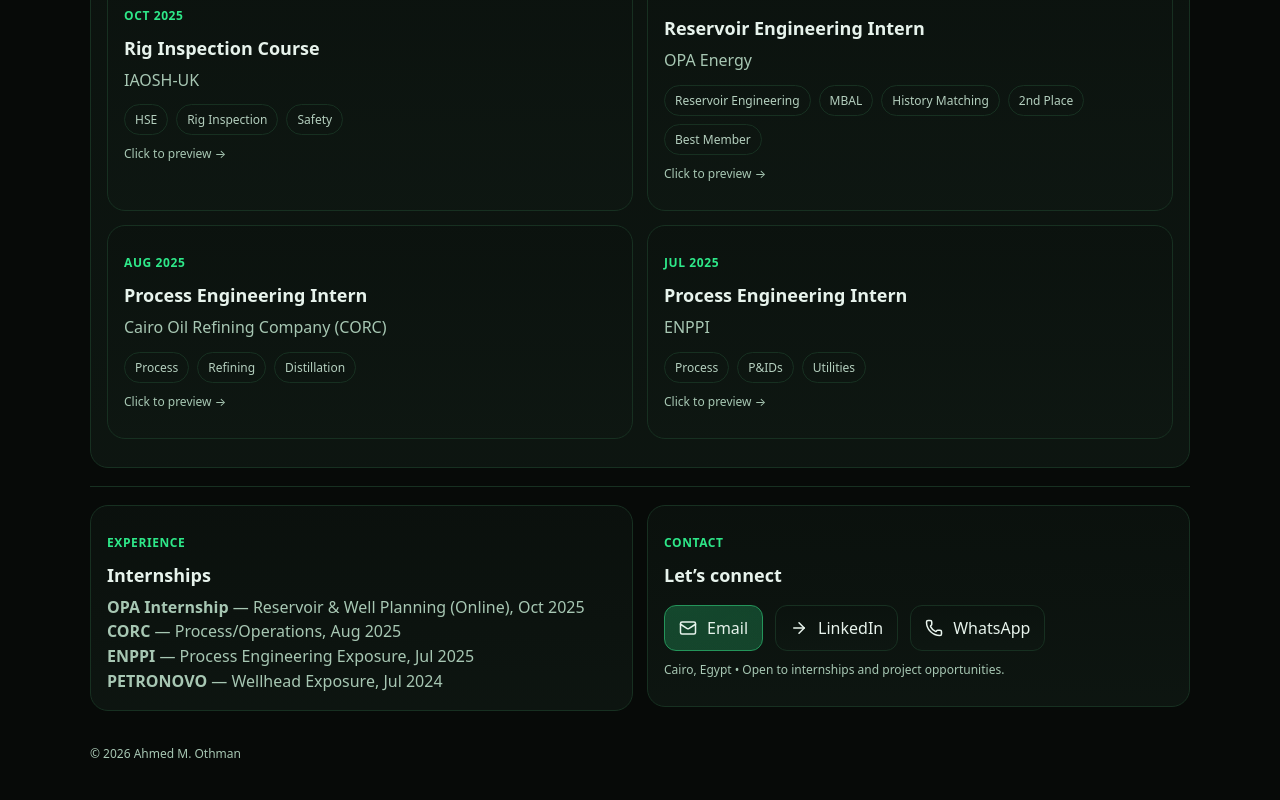
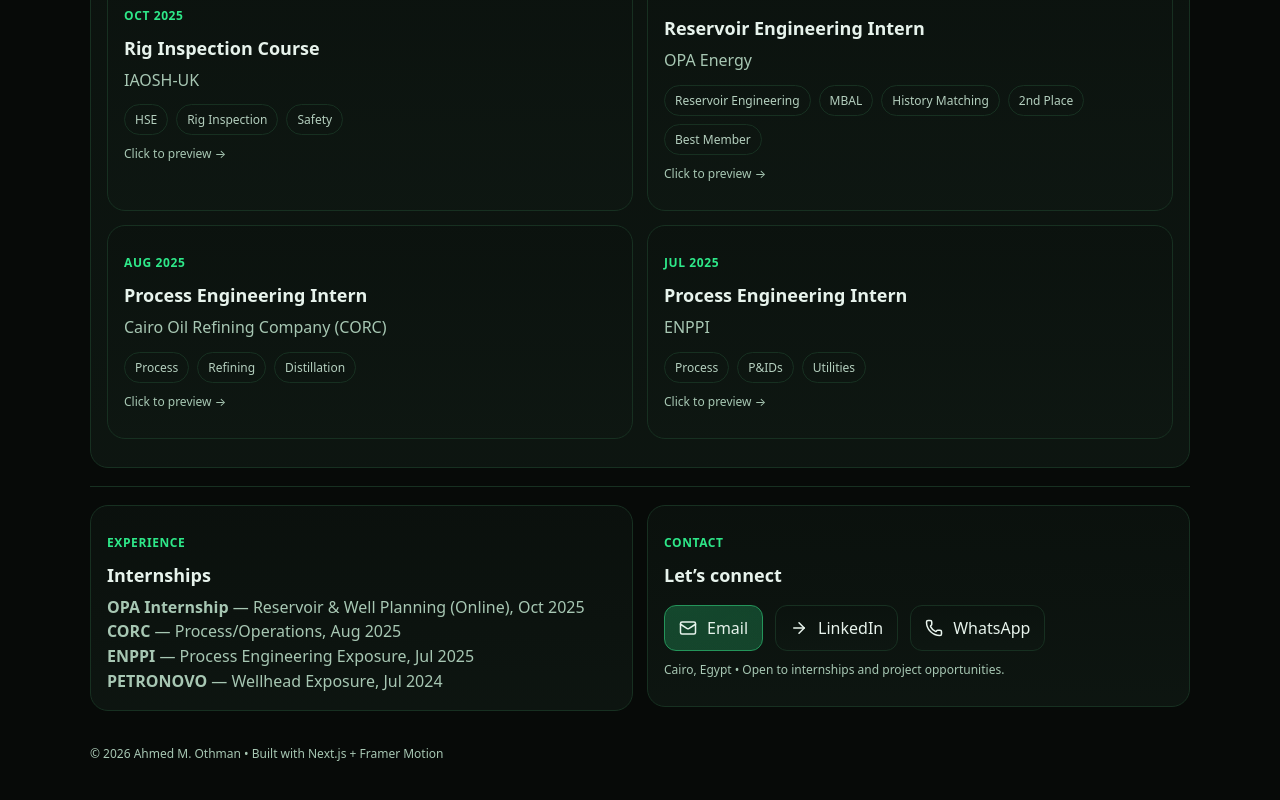
Before and after one commit to Tobasco11/Portfolio, a Next.js app: page / in a window 1280 px wide. Shown: the part 1356-2156 px from the top of the page. Built offline with nearby package versions, Linux system fonts and the light colour scheme.

Commit message:
Update page.tsx

```diff
--- a/app/page.tsx
+++ b/app/page.tsx
@@ -167,7 +167,7 @@
           <footer className="footer">
             <div className="container">
               <p className="small">
-                © {new Date().getFullYear()} Ahmed M. Othman
+                © {new Date().getFullYear()} Ahmed M. Othman • Built with Next.js + Framer Motion
               </p>
             </div>
           </footer>
```
